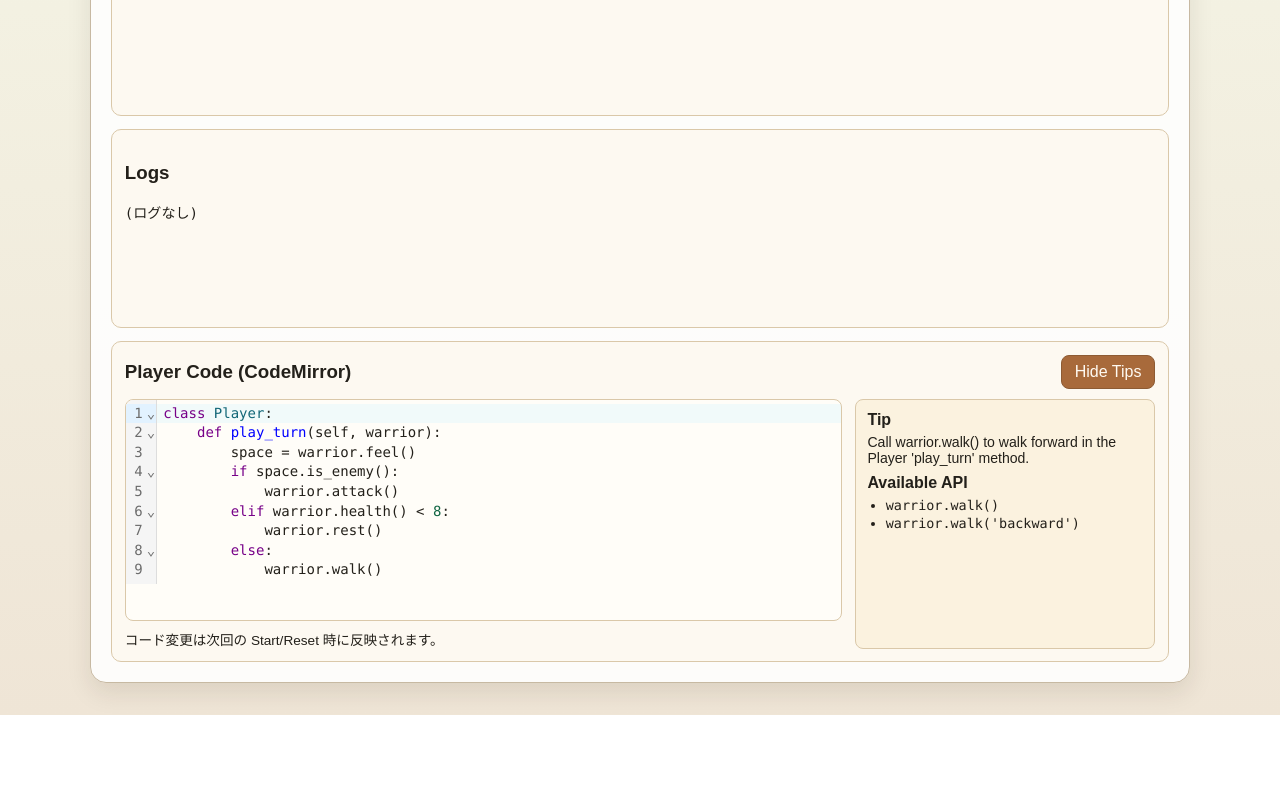
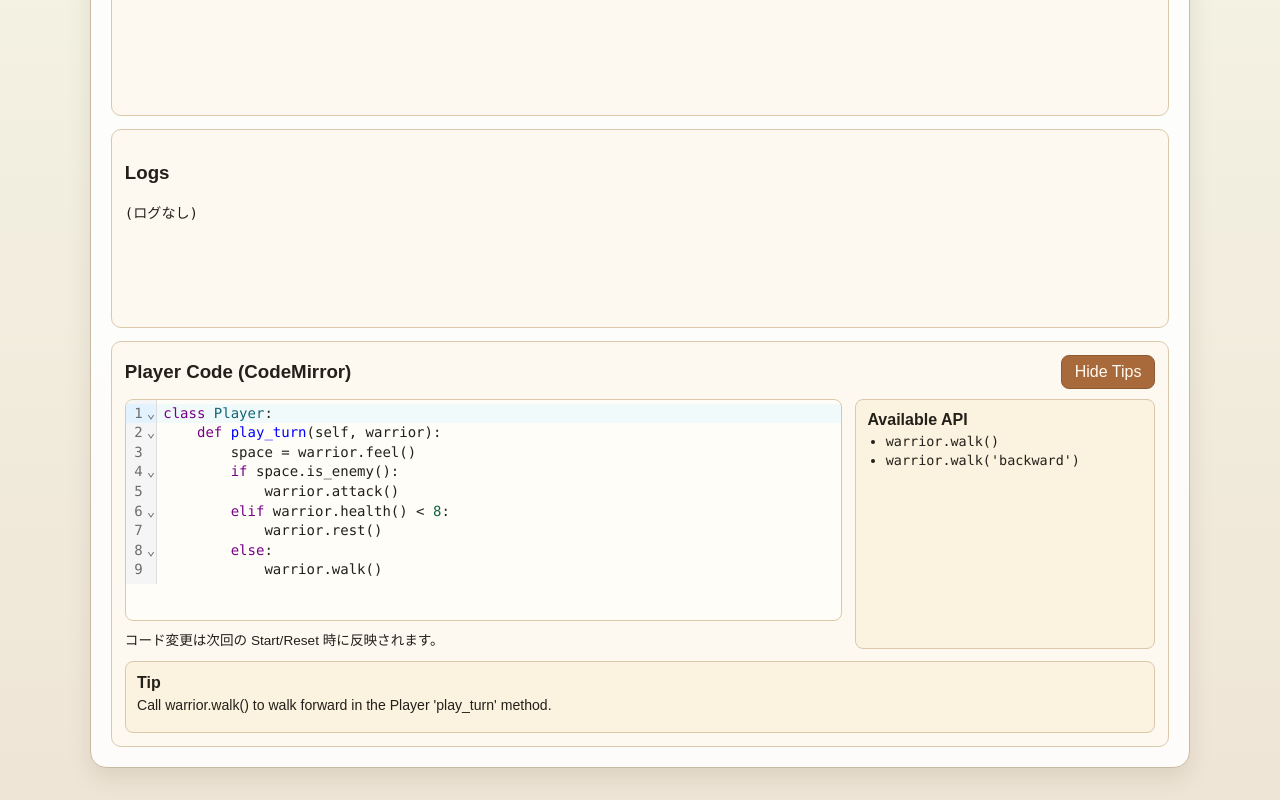
Before and after one commit to unagi/code-py-samurai, a React (Vite) app: page / in a window 1280 px wide. Shown: the part 344-1144 px from the top of the page. Before the commit the page ends 1059 px from the top, so only its background shows below. Built offline with nearby package versions, Linux system fonts and the light colour scheme.

Commit message:
refactor(web): keep API always visible and toggle tips separately
Reason: make API reference constantly accessible while allowing optional tip visibility.

Impact: separates API and tips into different blocks; tips are controlled by Show/Hide button.

Breaking change: none

```diff
--- a/src/web/App.tsx
+++ b/src/web/App.tsx
@@ -334,6 +334,17 @@ export default function App() {
               <div ref={editorHostRef} className="editor-host" />
               <p className="code-note">コード変更は次回の Start/Reset 時に反映されます。</p>
             </div>
+            <aside className="api-panel">
+              <h4>Available API</h4>
+              <ul className="api-list">
+                {availableApi.length > 0 ? (
+                  availableApi.map((item) => <li key={item}>{item}</li>)
+                ) : (
+                  <li>(none)</li>
+                )}
+              </ul>
+            </aside>
+          </div>
           {showTips ? (
             <aside className="tips-panel">
               <h4>Tip</h4>
@@ -344,17 +355,8 @@ export default function App() {
                   <p>{level.clue}</p>
                 </>
               ) : null}
-                <h4>Available API</h4>
-                <ul className="api-list">
-                  {availableApi.length > 0 ? (
-                    availableApi.map((item) => <li key={item}>{item}</li>)
-                  ) : (
-                    <li>(none)</li>
-                  )}
-                </ul>
             </aside>
           ) : null}
-          </div>
         </article>
 
         {showResultModal && result ? (
--- a/src/web/styles.css
+++ b/src/web/styles.css
@@ -217,6 +217,7 @@ pre {
   gap: 0.8rem;
 }
 
+.api-panel,
 .tips-panel {
   background: #fbf2df;
   border: 1px solid #dac8a9;
@@ -224,6 +225,7 @@ pre {
   padding: 0.7rem;
 }
 
+.api-panel h4,
 .tips-panel h4 {
   margin: 0 0 0.35rem;
 }
@@ -231,6 +233,10 @@ pre {
 .tips-panel p {
   margin: 0 0 0.5rem;
   font-size: 0.88rem;
+}
+
+.tips-panel {
+  margin-top: 0.8rem;
 }
 
 .code-note {
```
Lines whose indentation alone changed are shown as unchanged.
